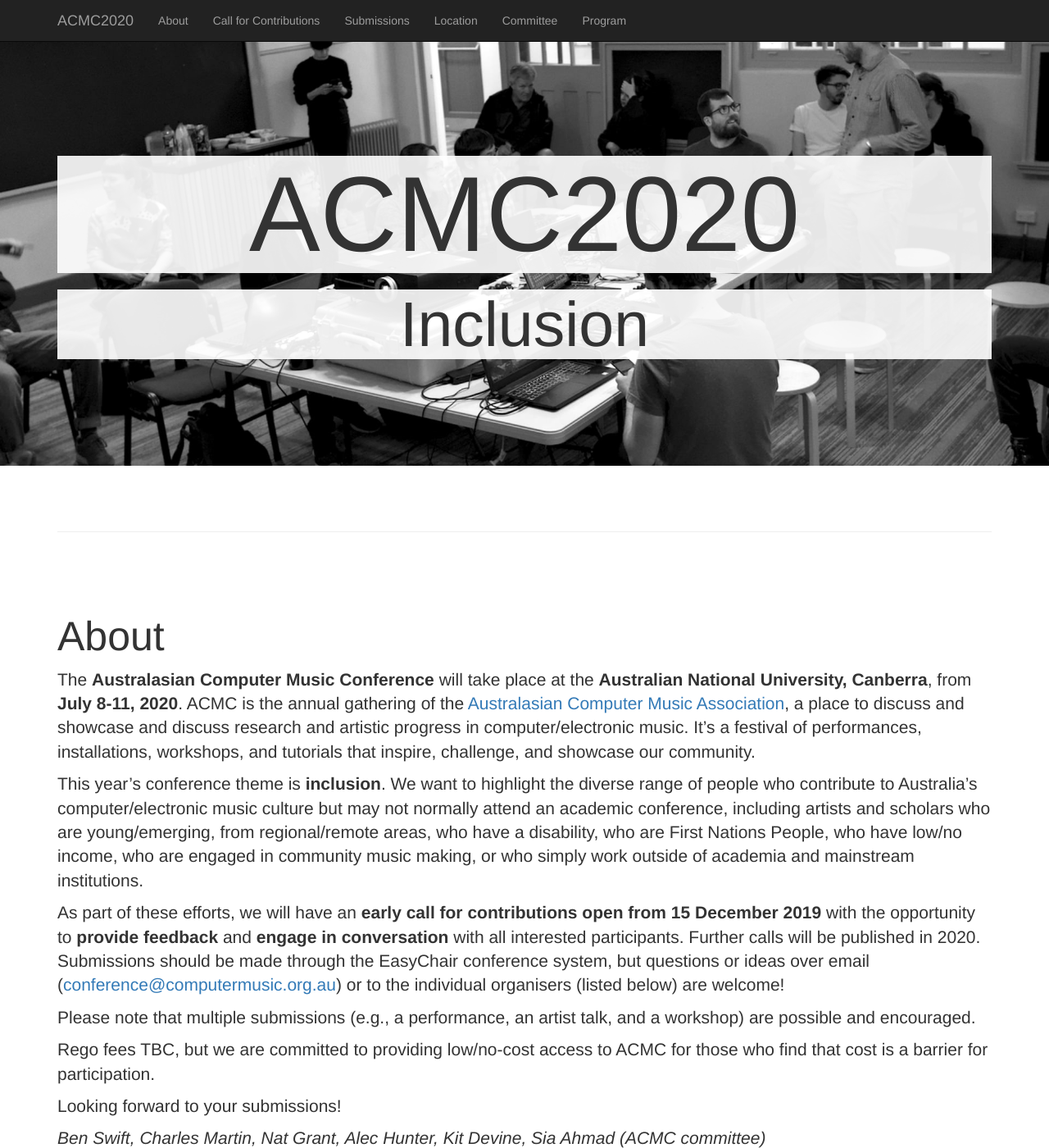
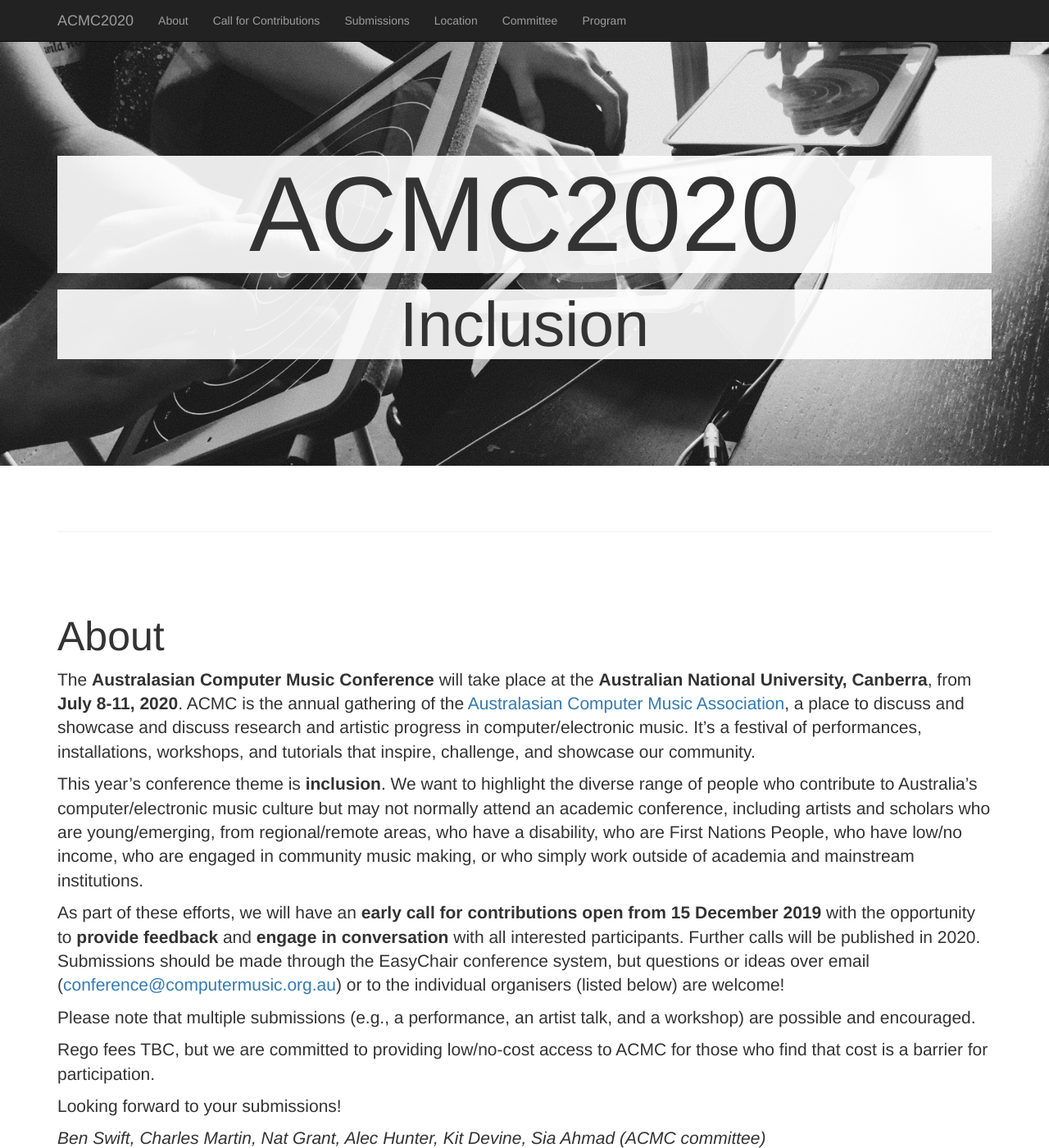
Before and after one commit to cpmpercussion/acmc2020-site, a Jekyll site: the page built from index.html, in a window 1280 px wide and 1400 px high. Shown: the whole window at 82% size. Built offline with Jekyll 4.4.1, drawn with Linux system fonts in a browser that asks for light colours.

Commit message:
updated header image

```diff
--- a/assets/_sass/_header.scss
+++ b/assets/_sass/_header.scss
@@ -2,7 +2,7 @@ header {
   display: block;
   width: 100%;
   text-align: center;
-  background: url('images/lens-soundscapes-2.jpg') no-repeat center center scroll;
+  background: url('images/ipad-hands.jpg') no-repeat center center scroll;
   -webkit-background-size: cover;
   -moz-background-size: cover;
   background-size: cover;
```
Also changed, not shown: assets/images/ipad-hands.jpg (added).
